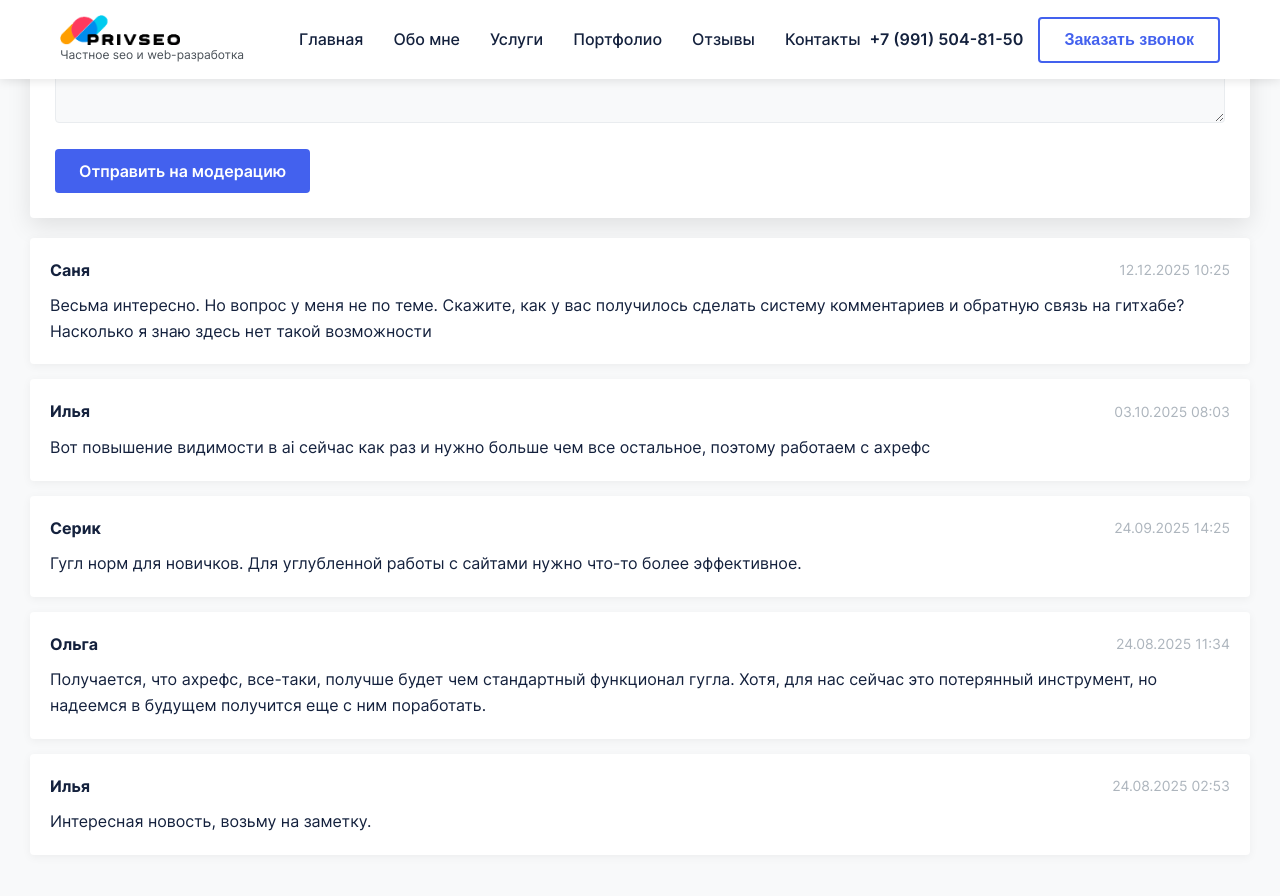
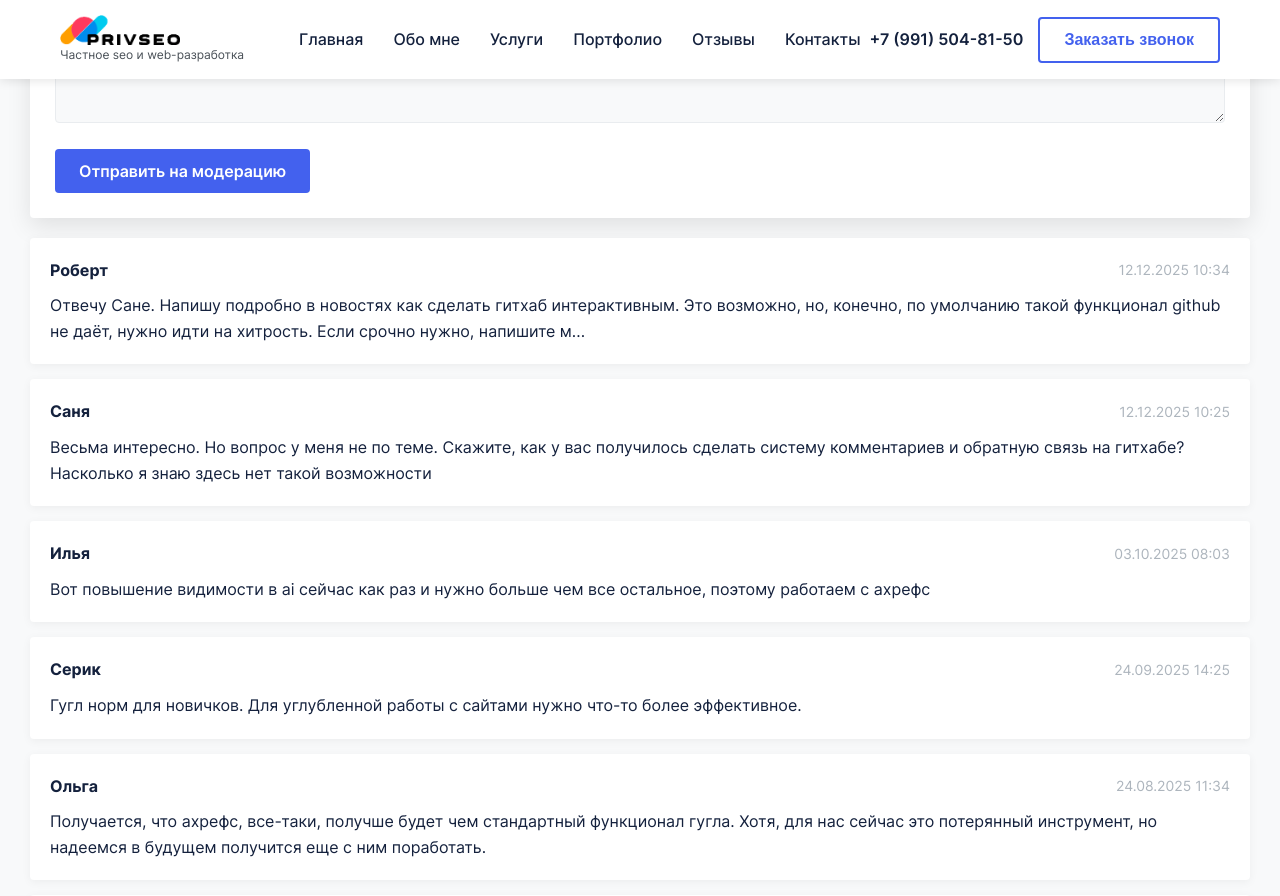
Before and after one commit to PrivateSeo/privateseo.github.io, a Jekyll site: the page built from _posts/news/2025-07-24-besplatnye-instrumenty-seo-ot-google.md, in a window 1280 px wide and 900 px high, scrolled down 8156 px. Shown: the top 896 px of the window. Built offline with Jekyll 4.4.1, drawn with Linux system fonts in a browser that asks for light colours.

Commit message:
Approved comment

```diff
--- a/_data/comments/084bf23469c74448.json
+++ b/_data/comments/084bf23469c74448.json
@@ -28,5 +28,11 @@
     "text": "Весьма интересно. Но вопрос у меня не по теме. Скажите, как у вас получилось сделать систему комментариев и обратную связь на гитхабе? Насколько я знаю здесь нет такой возможности",
     "status": "approved",
     "date": "2025-12-12T10:25:51.815Z"
+  },
+  {
+    "author": "Роберт",
+    "text": "Отвечу Сане. Напишу подробно в новостях как сделать гитхаб интерактивным. Это возможно, но, конечно, по умолчанию такой функционал github не даёт, нужно идти на хитрость. Если срочно нужно, напишите м...",
+    "status": "approved",
+    "date": "2025-12-12T10:34:59.223Z"
   }
 ]
```
